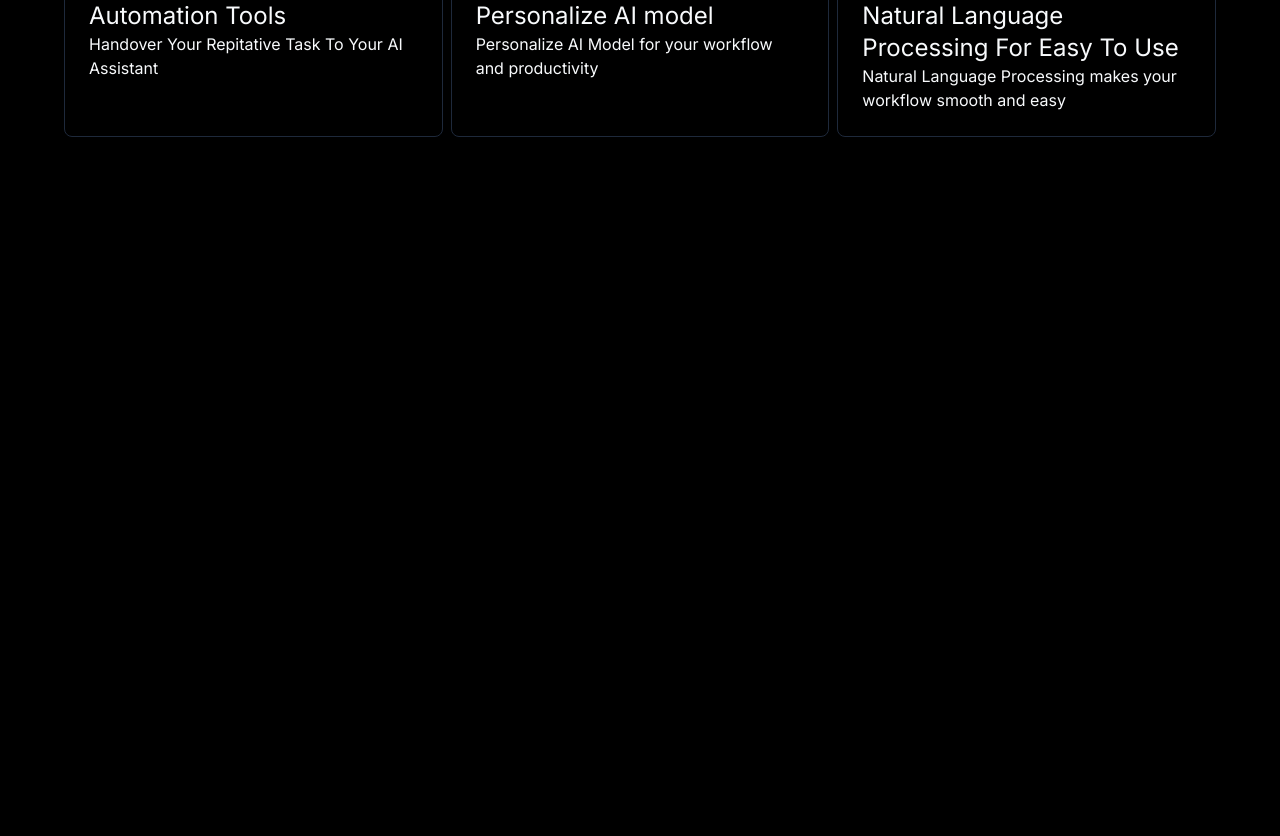
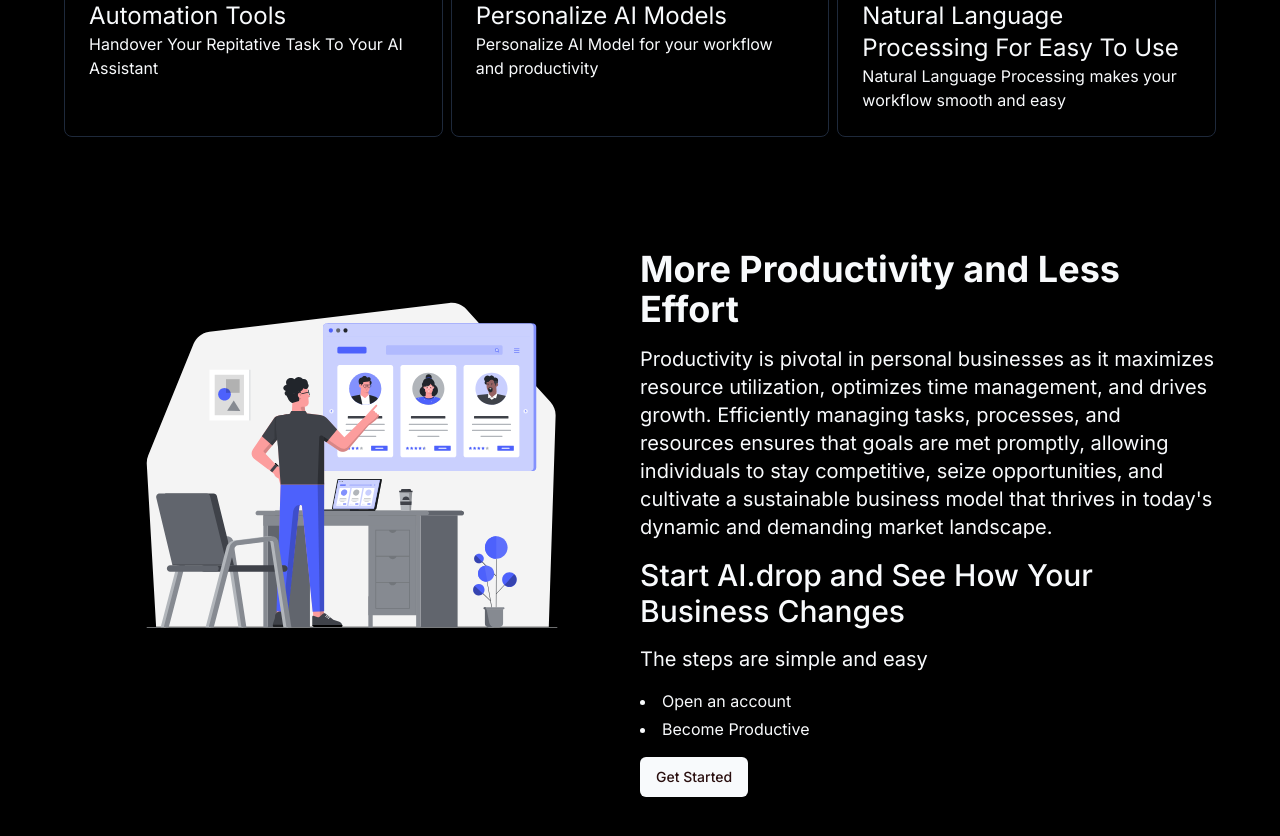
Before and after one commit to StepAsideLiL/ai-drop, a Next.js app: page / in a window 1280 px wide. Shown: the part 1700-2536 px from the top of the page. Built offline with nearby package versions, Linux system fonts and the light colour scheme.

Commit message:
add prodectivity section

```diff
--- /dev/null
+++ b/app/(home)/models/page.tsx
@@ -0,0 +1,12 @@
+import SMain from "@/components/sui/SMain";
+import React from "react";
+
+const ModelsPage = () => {
+  return (
+    <SMain>
+      <h1>Models Page</h1>
+    </SMain>
+  );
+};
+
+export default ModelsPage;
--- a/app/(home)/page.tsx
+++ b/app/(home)/page.tsx
@@ -1,6 +1,7 @@
 import DashboardPreview from "@/components/pages/home/DashboardPreview";
 import FeaturesOverview from "@/components/pages/home/FeaturesOverview";
 import HomeBanner from "@/components/pages/home/HomeBanner";
+import ProductivityMessage from "@/components/pages/home/ProductivityMessage";
 import SMain from "@/components/sui/SMain";
 import React from "react";
 
@@ -13,6 +14,8 @@
         <DashboardPreview />
 
         <FeaturesOverview />
+
+        <ProductivityMessage />
 
         <div className="h-96"></div>
         <div className="h-96"></div>
--- a/components/pages/home/FeaturesOverview.tsx
+++ b/components/pages/home/FeaturesOverview.tsx
@@ -7,7 +7,7 @@
 
 const FeaturesOverview = () => {
   return (
-    <section className="py-28 space-y-7">
+    <section className="pt-28 space-y-7">
       <h1 className="text-xl font-bold text-center">Features</h1>
 
       <div className="container grid grid-cols-1 gap-2 mx-auto md:grid-cols-3 max-w-7xl">
@@ -41,7 +41,7 @@
               </AspectRatio>
             </div>
 
-            <h1 className="text-2xl">Personalize AI model</h1>
+            <h1 className="text-2xl">Personalize AI Models</h1>
 
             <p>Personalize AI Model for your workflow and productivity</p>
           </CardContent>
--- /dev/null
+++ b/components/pages/home/ProductivityMessage.tsx
@@ -0,0 +1,52 @@
+import { AspectRatio } from "@/components/ui/aspect-ratio";
+import Image from "next/image";
+import productivityImg from "@/assets/images/productivity.svg";
+import { Button } from "@/components/ui/button";
+
+const ProductivityMessage = () => {
+  return (
+    <section className="pt-28">
+      <div className="container flex mx-auto max-w-7xl">
+        <div className="w-1/2">
+          <AspectRatio ratio={1 / 1}>
+            <Image
+              src={productivityImg}
+              alt="Productivity image"
+              className="object-cover"
+            />
+          </AspectRatio>
+        </div>
+
+        <div className="w-1/2 space-y-4">
+          <h1 className="text-4xl font-bold">
+            More Productivity and Less Effort
+          </h1>
+
+          <p className="text-xl">
+            Productivity is pivotal in personal businesses as it maximizes
+            resource utilization, optimizes time management, and drives growth.
+            Efficiently managing tasks, processes, and resources ensures that
+            goals are met promptly, allowing individuals to stay competitive,
+            seize opportunities, and cultivate a sustainable business model that
+            thrives in today&apos;s dynamic and demanding market landscape.
+          </p>
+
+          <h3 className="text-3xl font-medium">
+            Start AI.drop and See How Your Business Changes
+          </h3>
+
+          <p className="text-xl">The steps are simple and easy</p>
+
+          <ul className="space-y-1 list-disc list-inside">
+            <li>Open an account</li>
+            <li>Become Productive</li>
+          </ul>
+
+          <Button>Get Started</Button>
+        </div>
+      </div>
+    </section>
+  );
+};
+
+export default ProductivityMessage;
--- a/constents/NavLinks.tsx
+++ b/constents/NavLinks.tsx
@@ -2,6 +2,10 @@
   {
     title: "Tools",
     link: "/tools",
+  },
+  {
+    title: "Models",
+    link: "/models",
   },
   {
     title: "Features",
```
Also changed, not shown: assets/images/productivity.svg (added).
